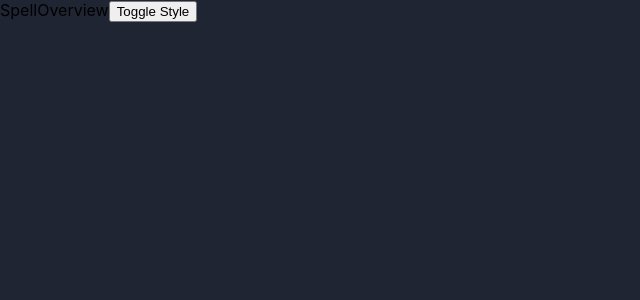
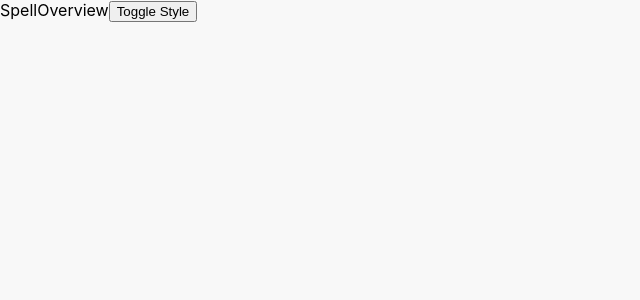
Before and after one commit to DarthAmun/DnDTome-pwa, a React (Create React App) app: page /spell-overview in a window 1280 px wide. Shown: the top 300 px of the page, without its empty margins (0-640 px from the left). Built offline with nearby package versions, Linux system fonts and the light colour scheme.

Commit message:
implemented use of localstorage for theme

```diff
--- a/src/components/Home.tsx
+++ b/src/components/Home.tsx
@@ -39,7 +39,7 @@ export default Home;
 const App = styled.div`
   width: 100%;
   height: 100%;
-  background-color: white;
+  background-color: ${({ theme }) => theme.main.backgroundColor};
 `;
 
 const HomeContainer = styled.div`
--- a/src/components/MyThemeProvider.tsx
+++ b/src/components/MyThemeProvider.tsx
@@ -1,11 +1,11 @@
-import React from "react";
-import Theme, { darkTheme } from "./Theme";
+import React, { useEffect, createContext, useContext, useState } from "react";
+import Theme, { darkTheme, lightTheme } from "./Theme";
 import { ThemeProvider } from "styled-components";
 
 export function createCtx<ContextType>() {
-  const ctx = React.createContext<ContextType | undefined>(undefined);
+  const ctx = createContext<ContextType | undefined>(undefined);
   function useCtx() {
-    const c = React.useContext(ctx);
+    const c = useContext(ctx);
     if (!c) throw new Error("useCtx must be inside a Provider with a value");
     return c;
   }
@@ -24,13 +24,21 @@ type Props = {
 };
 
 export const MyThemeProvider = ({ children }: Props) => {
-  const [theme, setTheme] = React.useState(darkTheme);
+  const [theme, setTheme] = useState(darkTheme);
 
-  React.useEffect(() => {
-    // We'd get the theme from a web API / local storage in a real app
-    // We've hardcoded the theme in our example
-    const currentTheme = darkTheme;
-    setTheme(currentTheme);
+  useEffect(() => {
+    let localTheme = localStorage.getItem("theme");
+    if (localTheme !== undefined) {
+      if (localTheme === "dark") {
+        setTheme(darkTheme);
+        localStorage.setItem("theme", "dark");
+      } else {
+        setTheme(lightTheme);
+        localStorage.setItem("theme", "light");
+      }
+    } else {
+      localStorage.setItem("theme", "dark");
+    }
   }, []);
 
   return (
--- a/src/components/Spells/SpellOverview.tsx
+++ b/src/components/Spells/SpellOverview.tsx
@@ -6,12 +6,20 @@ import { darkTheme, lightTheme } from "../Theme";
 const SpellOverview = () => {
   const { theme, setTheme } = useTheme();
 
+  const toggleTheme = () => {
+    if (theme === darkTheme) {
+      setTheme(lightTheme);
+      localStorage.setItem("theme", "light");
+    } else {
+      setTheme(darkTheme);
+      localStorage.setItem("theme", "dark");
+    }
+  };
+
   return (
     <App>
       SpellOverview
-      <button onClick={() => setTheme(theme === darkTheme ? lightTheme : darkTheme)}>
-        Toggle Style
-      </button>
+      <button onClick={() => toggleTheme()}>Toggle Style</button>
     </App>
   );
 };
@@ -21,5 +29,5 @@ export default SpellOverview;
 const App = styled.div`
   width: 100%;
   height: 100%;
-  background-color: ${({theme}) => theme.main.backgroundColor};
+  background-color: ${({ theme }) => theme.main.backgroundColor};
 `;
```
